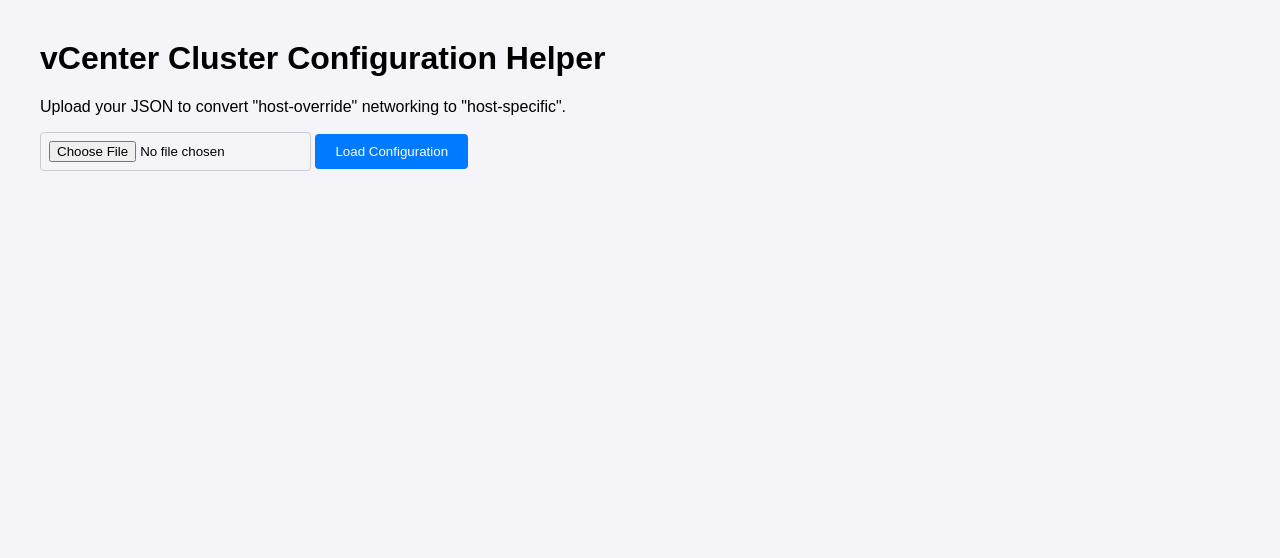
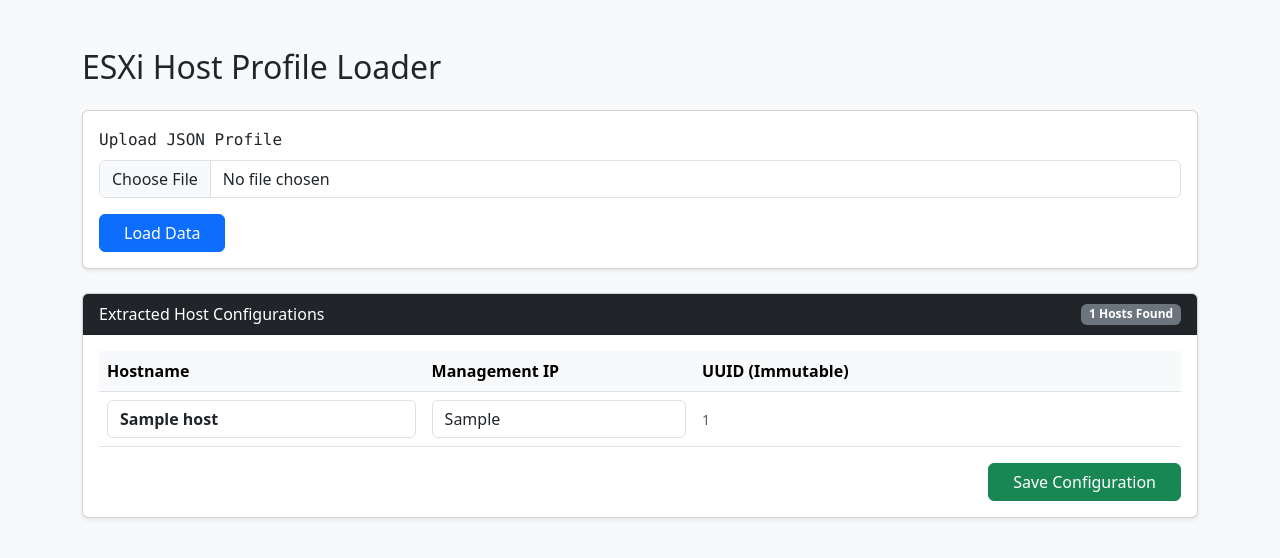
Before and after one commit to KnutssonDevelopment/ClusterConfigForge, a Flask app: template templates/index.html in a window 1280 px wide. Shown: the top 558 px of the page. Run offline with Flask 3, Linux system fonts and the light colour scheme; the template is opened without the code that fills it: most values are stand-ins (such as "Sample title", 1, 10 or a date in 2020).

Commit message:
Hosts have been converted to a dynamic dictionary

```diff
--- a/app.py
+++ b/app.py
@@ -1,101 +1,76 @@
+from flask import Flask, render_template, request, redirect, url_for
 import json
-from flask import Flask, render_template, request, jsonify, send_file
-import io
 
 app = Flask(__name__)
 
-# Global storage for the loaded config (in-memory for local use)
-current_config = {}
+
+def extract_host_data(data):
+    """
+    Parses VMware Host Profile JSON structure to extract host details.
+    Ensures that even missing fields are initialized for the UI.
+    """
+    hosts = dict()
+    vmknic_list = set()
+
+    target_sections = ['host-override', 'host-specific']
+
+    for section in target_sections:
+        section_data = data.get(section, {})
+        for uuid, content in section_data.items():
+            esx_net = content.get('esx', {}).get('network', {})
+            net_stacks = esx_net.get('net_stacks', [])
+
+            # Extract Hostname
+            extracted_hostname = uuid
+            if isinstance(net_stacks, list) and len(net_stacks) > 0:
+                extracted_hostname = net_stacks[0].get('host_name', uuid)
+
+            # Extract Management IP (vmk0 logic)
+            vmknics = esx_net.get('vmknics', [])
+            for vmk in vmknics:
+                vmknic_list.add(vmk['device'])
+
+            # Append as an object for easier iteration in Jinja2
+            hosts[uuid] = {
+                "hostname": extracted_hostname,
+                "vmknics": dict()
+            }
+
+            device = dict()
+            for vmk in vmknics:
+                name = vmk['device']
+                hosts[uuid]['vmknics'][name] = {
+                    "ipv4_address": vmk['ip']['ipv4_address'],
+                    "ipv4_subnet_mask": vmk['ip']['ipv4_subnet_mask']
+                }
+
+    return hosts
 
 
 @app.route('/')
 def index():
-    return render_template('index.html')
+    return render_template('index.html', hosts=[])
 
 
-@app.route('/upload', methods=['POST'])
-def upload():
-    global current_config
-    file = request.files.get('file')
-    if not file:
-        return "No file uploaded", 400
+@app.route('/load-json', methods=['POST'])
+def load_json():
+    if 'file' not in request.files:
+        return redirect(url_for('index'))
 
-    current_config = json.load(file)
+    file = request.files['file']
+    if file.filename == '':
+        return redirect(url_for('index'))
 
-    # Extract existing data for the UI
-    hosts_data = []
-
-    # Check host-override for IP data
-    overrides = current_config.get('host-override', {})
-    for host_uuid, data in overrides.items():
-        host_info = {
-            "uuid": host_uuid,
-            "hostname": "",
-            "vnics": []
-        }
-
-        # Try to find a hostname in net_stacks
-        net_stacks = data.get('esx', {}).get('network', {}).get('net_stacks', [])
-        if isinstance(net_stacks, list) and len(net_stacks) > 0:
-            host_info['hostname'] = net_stacks[0].get('host_name', 'Unknown')
-
-        # Get VMKNICs
-        vmknics = data.get('esx', {}).get('network', {}).get('vmknics', [])
-        for vmk in vmknics:
-            ip_data = vmk.get('ip', {})
-            host_info['vnics'].append({
-                "device": vmk.get('device', 'unknown'),
-                "ipv4": ip_data.get('ipv4_address', ''),
-                "mask": ip_data.get('ipv4_subnet_mask', '')
-            })
-
-        hosts_data.append(host_info)
-
-    return jsonify(hosts_data)
+    try:
+        raw_data = json.load(file)
+        with open ("Test-Files/input.json", 'r') as file:
+            raw_data = json.load(file)
+        extracted_hosts = extract_host_data(raw_data)
+        return render_template('index.html', hosts=extracted_hosts)
+    except Exception as e:
+        print(f"Error parsing JSON: {e}")
+        return "Internal Server Error", 500
 
 
-@app.route('/process', methods=['POST'])
-def process():
-    global current_config
-    form_data = request.json
-
-    # Ensure host-specific section exists
-    if 'host-specific' not in current_config:
-        current_config['host-specific'] = {}
-
-    for host_entry in form_data:
-        uuid = host_entry['uuid']
-
-        # Initialize the specific structure vCenter expects
-        if uuid not in current_config['host-specific']:
-            current_config['host-specific'][uuid] = {"esx": {"network": {"vmknics": []}}}
-
-        new_vmknics = []
-        for vnic in host_entry['vnics']:
-            new_vmknics.append({
-                "device": vnic['device'],
-                "ip": {
-                    "ipv4_address": vnic['ipv4'],
-                    "ipv4_subnet_mask": vnic['mask']
-                }
-            })
-
-        current_config['host-specific'][uuid]['esx']['network']['vmknics'] = new_vmknics
-
-        # Optional: Clean the host-override section for these specific IP keys
-        # to prevent conflicts, or leave it if you want to keep other overrides.
-        if uuid in current_config.get('host-override', {}):
-            # Logic here to strip out IP addresses from override if moved to specific
-            pass
-
-    # Create a file-like object for the download
-    mem = io.BytesIO()
-    mem.write(json.dumps(current_config, indent=4).encode('utf-8'))
-    mem.seek(0)
-
-    return send_file(
-        mem,
-        mimetype='application/json',
-        as_attachment=True,
-        download_name='converted_vcenter_config.json'
-    )
+if __name__ == '__main__':
+    app.run(debug=True)
--- a/templates/index.html
+++ b/templates/index.html
@@ -2,81 +2,63 @@
 <html lang="en">
 <head>
     <meta charset="UTF-8">
-    <title>Cluster Config Forge</title>
-    <style>
-        body { font-family: sans-serif; margin: 40px; background: #f4f4f9; }
-        .host-card { background: white; padding: 20px; margin-bottom: 20px; border-radius: 8px; box-shadow: 0 2px 5px rgba(0,0,0,0.1); }
-        .vnic-row { display: flex; gap: 10px; margin-top: 10px; align-items: center; }
-        input { padding: 8px; border: 1px solid #ccc; border-radius: 4px; }
-        .btn { padding: 10px 20px; cursor: pointer; border: none; border-radius: 4px; background: #007bff; color: white; }
-        .save-btn { background: #28a745; margin-top: 20px; }
-    </style>
+    <meta name="viewport" content="width=device-width, initial-scale=1.0">
+    <title>ESXi Host Configuration</title>
+    <link rel="stylesheet" href="https://cdn.jsdelivr.net/npm/bootstrap@5.3.0/dist/css/bootstrap.min.css">
 </head>
-<body>
-    <h1>vCenter Cluster Configuration Helper</h1>
-    <p>Upload your JSON to convert "host-override" networking to "host-specific".</p>
+<body class="bg-light">
+    <div class="container mt-5">
+        <h2 class="mb-4">ESXi Host Profile Loader</h2>
 
-    <input type="file" id="fileInput" accept=".json">
-    <button class="btn" onclick="uploadJson()">Load Configuration</button>
+        <div class="card shadow-sm mb-4">
+            <div class="card-body">
+                <form action="/load-json" method="post" enctype="multipart/form-data">
+                    <div class="mb-3">
+                        <label for="file" class="form-label font-monospace">Upload JSON Profile</label>
+                        <input type="file" name="file" id="file" class="form-control" accept=".json" required>
+                    </div>
+                    <button type="submit" class="btn btn-primary px-4">Load Data</button>
+                </form>
+            </div>
+        </div>
 
-    <div id="hostContainer"></div>
-
-    <button id="saveBtn" class="btn save-btn" style="display:none;" onclick="saveJson()">Apply & Save JSON</button>
-
-    <script>
-        let loadedData = [];
-
-        async function uploadJson() {
-            const fileInput = document.getElementById('fileInput');
-            if (!fileInput.files[0]) return alert("Please select a file");
-
-            const formData = new FormData();
-            formData.append('file', fileInput.files[0]);
-
-            const response = await fetch('/upload', { method: 'POST', body: formData });
-            loadedData = await response.json();
-            renderHosts();
-        }
-
-        function renderHosts() {
-            const container = document.getElementById('hostContainer');
-            container.innerHTML = '';
-            loadedData.forEach((host, hIdx) => {
-                const html = `
-                    <div class="host-card">
-                        <h3>Host: ${host.hostname} <small>(${host.uuid})</small></h3>
-                        ${host.vnics.map((vnic, vIdx) => `
-                            <div class="vnic-row">
-                                <strong>${vnic.device}:</strong>
-                                IP: <input type="text" value="${vnic.ipv4}" onchange="updateData(${hIdx}, ${vIdx}, 'ipv4', this.value)">
-                                Mask: <input type="text" value="${vnic.mask}" onchange="updateData(${hIdx}, ${vIdx}, 'mask', this.value)">
-                            </div>
-                        `).join('')}
-                    </div>`;
-                container.innerHTML += html;
-            });
-            document.getElementById('saveBtn').style.display = 'block';
-        }
-
-        function updateData(hIdx, vIdx, field, value) {
-            loadedData[hIdx].vnics[vIdx][field] = value;
-        }
-
-        async function saveJson() {
-            const response = await fetch('/process', {
-                method: 'POST',
-                headers: { 'Content-Type': 'application/json' },
-                body: JSON.stringify(loadedData)
-            });
-            const blob = await response.blob();
-            const url = window.URL.createObjectURL(blob);
-            const a = document.createElement('a');
-            a.href = url;
-            a.download = "updated_config.json";
-            document.body.appendChild(a);
-            a.click();
-            a.remove();
-        }
-    </script>
+        {% if hosts %}
+        <div class="card shadow-sm">
+            <div class="card-header bg-dark text-white d-flex justify-content-between align-items-center">
+                <span>Extracted Host Configurations</span>
+                <span class="badge bg-secondary">{{ hosts|length }} Hosts Found</span>
+            </div>
+            <div class="card-body">
+                <table class="table table-hover align-middle">
+                    <thead class="table-light">
+                        <tr>
+                            <th style="width: 30%;">Hostname</th>
+                            <th style="width: 25%;">Management IP</th>
+                            <th style="width: 45%;">UUID (Immutable)</th>
+                        </tr>
+                    </thead>
+                    <tbody>
+                        {% for host in hosts %}
+                        <tr>
+                            <td>
+                                <input type="text" class="form-control fw-bold" value="{{ host.hostname }}" placeholder="Enter hostname...">
+                            </td>
+                            <td>
+                                <input type="text" class="form-control" value="{{ host.management_ip }}" placeholder="0.0.0.0">
+                            </td>
+                            <td>
+                                <input type="text" class="form-control-plaintext text-muted small" value="{{ host.uuid }}" readonly>
+                            </td>
+                        </tr>
+                        {% endfor %}
+                    </tbody>
+                </table>
+                <div class="mt-3 text-end">
+                    <button class="btn btn-success px-4" onclick="alert('Ready to save changes!')">Save Configuration</button>
+                </div>
+            </div>
+        </div>
+        {% endif %}
+    </div>
 </body>
 </html>
```
